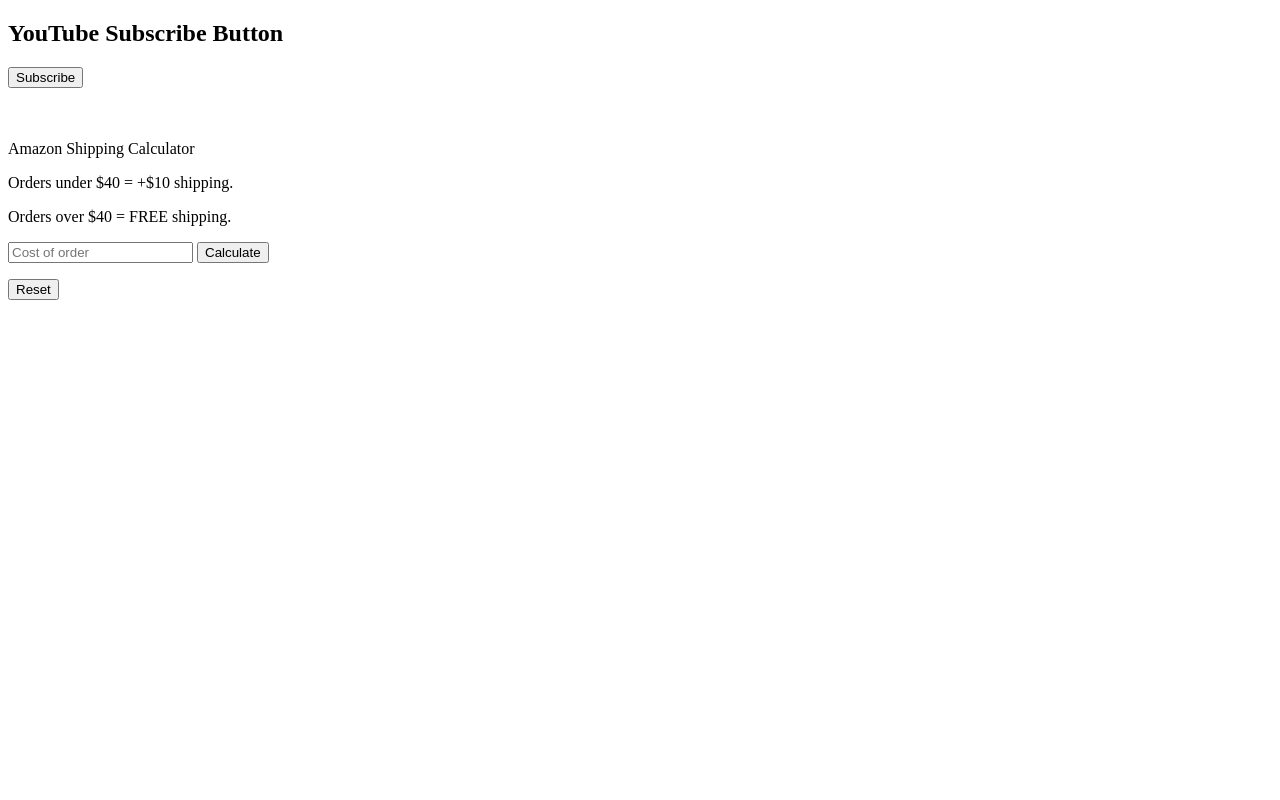
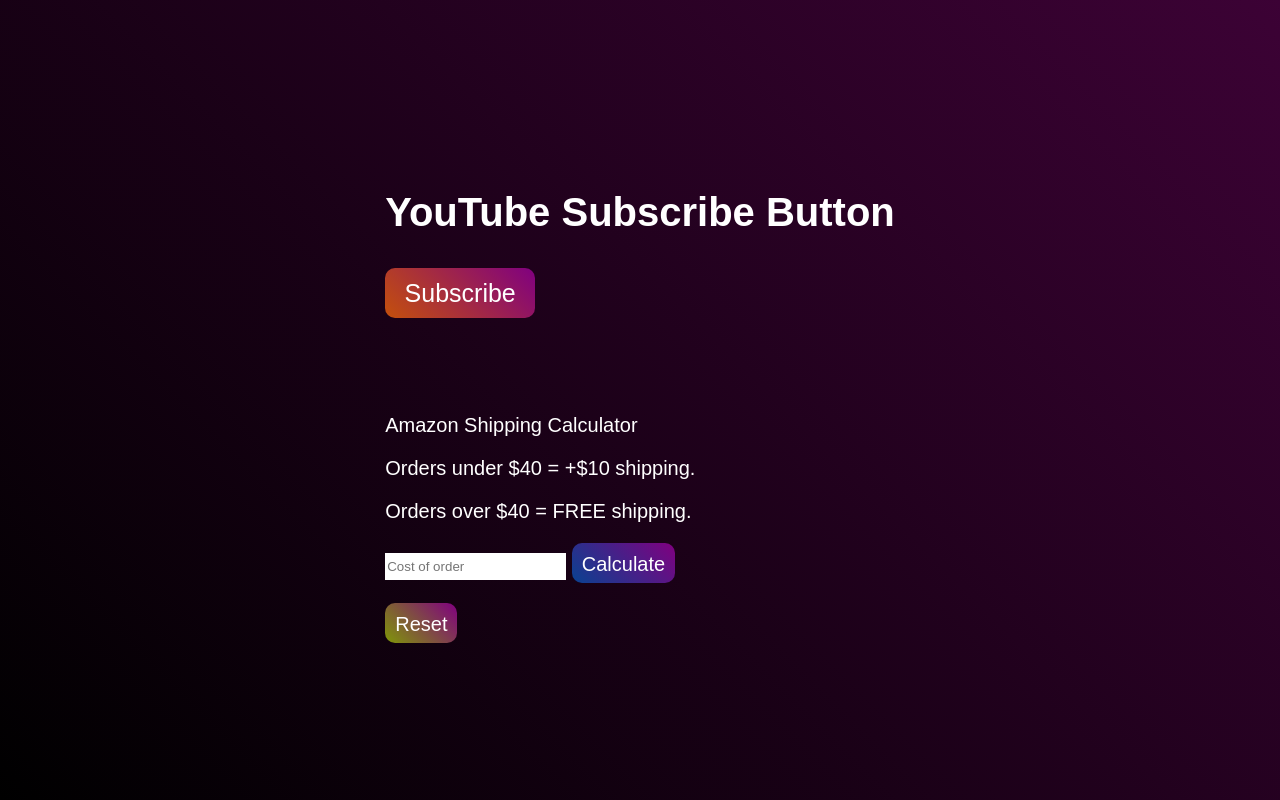
Before and after one commit to Leviwolf7/js-small-projects, a plain HTML site: page subscribe-button-and-shipping-calculator/index.html in a window 1280 px wide. Drawn offline with Linux system fonts and the light colour scheme.

Commit message:
css style added

```diff
--- a/subscribe-button-and-shipping-calculator/index.html
+++ b/subscribe-button-and-shipping-calculator/index.html
@@ -19,7 +19,7 @@
 
     <div class="youtube-button">
 
-      <h1 class="subscribe-title ">YouTube Subscribe Button</h1>
+      <h1 class="subscribe-title">YouTube Subscribe Button</h1>
 
       <button class="subscribe-button js-subscribe-button" onclick="
         subscribe();
@@ -39,7 +39,7 @@
 
       <p>Orders over $40 = FREE shipping.</p>
 
-      <input class="js-calculate-button" type="text" placeholder="Cost of order" required onkeydown="
+      <input class="js-calculate-button calculate-box" type="text" placeholder="Cost of order" required onkeydown="
         handleCostKeydown(event)
       ">
       <button class="calculate-button" onclick="
--- a/subscribe-button-and-shipping-calculator/style.css
+++ b/subscribe-button-and-shipping-calculator/style.css
@@ -0,0 +1,67 @@
+body {
+  margin: 0;
+  padding: 0;
+  font-family: Arial, Helvetica, sans-serif;
+  color: white;
+  background: linear-gradient(45deg, black, #3c0235);
+  display: flex;
+  flex-direction: column;
+  justify-content: center;
+  align-items: center;
+  height: 100vh;
+}
+
+/* YouTube Subscribe Button */
+
+.subscribe-title {
+  font-size: 40px;
+}
+
+.subscribe-button {
+  height: 50px;
+  width: 150px;
+  background: linear-gradient(45deg, #c4500c, purple);
+  border: none;
+  border-radius: 10px;
+  font-size: 25px;
+  color: white;
+  cursor: pointer;
+}
+
+/* Shipping Calculator */
+
+.shipping-calculator {
+  margin-top: 60px;
+  font-size: 20px;
+}
+
+.calculate-box {
+  height: 25px;
+  border: none;
+}
+
+.calculate-box:focus {
+  outline: none;
+}
+
+.calculate-button {
+  height: 40px;
+  border: none;
+  border-radius: 10px;
+  font-size: 20px;
+  padding: 10px;
+  background: linear-gradient(45deg, #094291, purple);
+  color: white;
+  cursor: pointer;
+}
+
+.reset-button {
+  height: 40px;
+  border: none;
+  border-radius: 10px;
+  font-size: 20px;
+  padding: 10px;
+  background: linear-gradient(45deg, #7f9708, purple);
+  color: white;
+  cursor: pointer;
+}
```
Also changed, not shown: js-dom-manipulation/images/pizza-background2.webp (added).
